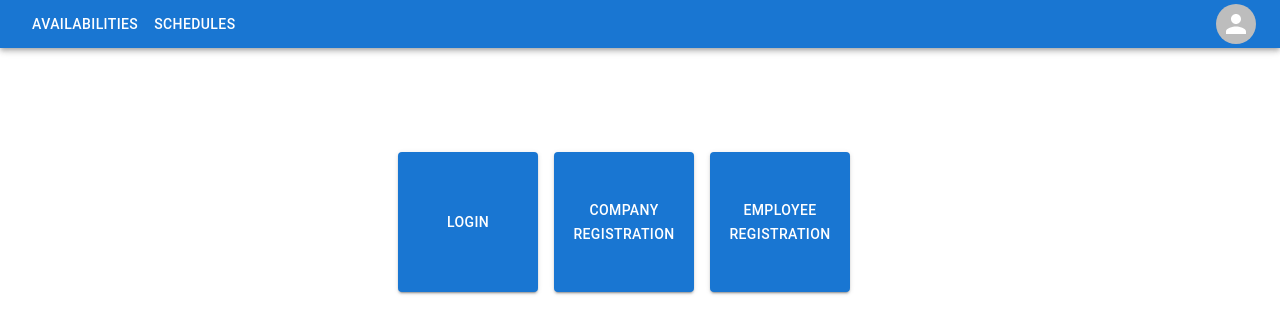
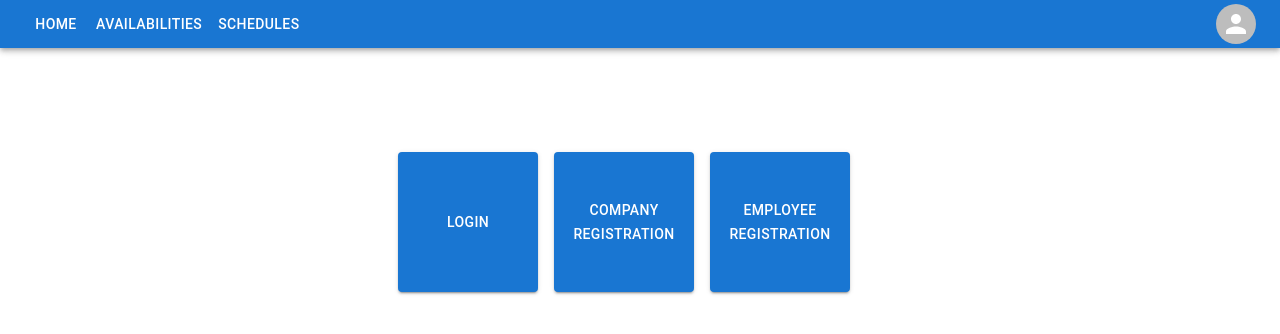
Before and after one commit to rkulcs/shift-scheduler, a React (Vite) app in the folder frontend/: page / in a window 1280 px wide. Shown: the top 334 px of the page. Built offline with nearby package versions, Linux system fonts and the light colour scheme.

Commit message:
Add links to navbar

```diff
--- a/frontend/src/App.tsx
+++ b/frontend/src/App.tsx
@@ -6,21 +6,21 @@ import { Box, Container, Stack } from "@mui/material"
 
 function App() {
   return (
+    <BrowserRouter>
       <Stack>
         <Box>
           <NavBar />
         </Box>
         <Box mt={6}>
           <Container>
-          <BrowserRouter>
             <Routes>
               <Route path="/" element={<Home />} />
               <Route path="/login" element={<Login />} />
             </Routes>
-          </BrowserRouter>
           </Container>
         </Box>
       </Stack>
+    </BrowserRouter>
   )
 }
 
--- a/frontend/src/components/NavBar.tsx
+++ b/frontend/src/components/NavBar.tsx
@@ -11,7 +11,23 @@ import Button from '@mui/material/Button'
 import Tooltip from '@mui/material/Tooltip'
 import MenuItem from '@mui/material/MenuItem'
 
-const pages = ['Availabilities', 'Schedules']
+import { Link } from 'react-router-dom'
+
+const pages = [
+  {
+    label: 'Home',
+    route: '/'
+  },
+  {
+    label: 'Availabilities',
+    route: '/availabilities'
+  },
+  {
+    label: 'Schedules',
+    route: '/schedules'
+  },
+]
+
 const settings = ['Account', 'Log Out']
 
 /**
@@ -70,8 +86,8 @@ export default function NavBar() {
               }}
             >
               {pages.map((page) => (
-                <MenuItem key={page} onClick={handleCloseNavMenu}>
-                  <Typography textAlign="center">{page}</Typography>
+                <MenuItem key={page.label} onClick={handleCloseNavMenu}>
+                  <Typography textAlign="center">{page.label}</Typography>
                 </MenuItem>
               ))}
             </Menu>
@@ -79,11 +95,11 @@ export default function NavBar() {
           <Box sx={{ flexGrow: 1, display: { xs: 'none', md: 'flex' } }}>
             {pages.map((page) => (
               <Button
-                key={page}
+                key={page.label}
                 onClick={handleCloseNavMenu}
                 sx={{ my: 2, color: 'white', display: 'block' }}
               >
-                {page}
+                <Link to={page.route}>{page.label}</Link>
               </Button>
             ))}
           </Box>
--- a/frontend/src/index.css
+++ b/frontend/src/index.css
@@ -1,3 +1,8 @@
 body {
     margin: 0;
 }
+
+a {
+    color: inherit;
+    text-decoration: none;
+}
--- a/frontend/src/pages/Home.tsx
+++ b/frontend/src/pages/Home.tsx
@@ -29,7 +29,7 @@ export default function Home() {
                 width: 140
               }}
             >
-              <Link style={{ color: 'inherit', textDecoration: 'none' }} to={button.route}>{button.label}</Link>
+              <Link to={button.route}>{button.label}</Link>
             </Button>
           </Grid>
         ))}
```
Lines whose indentation alone changed are shown as unchanged.
